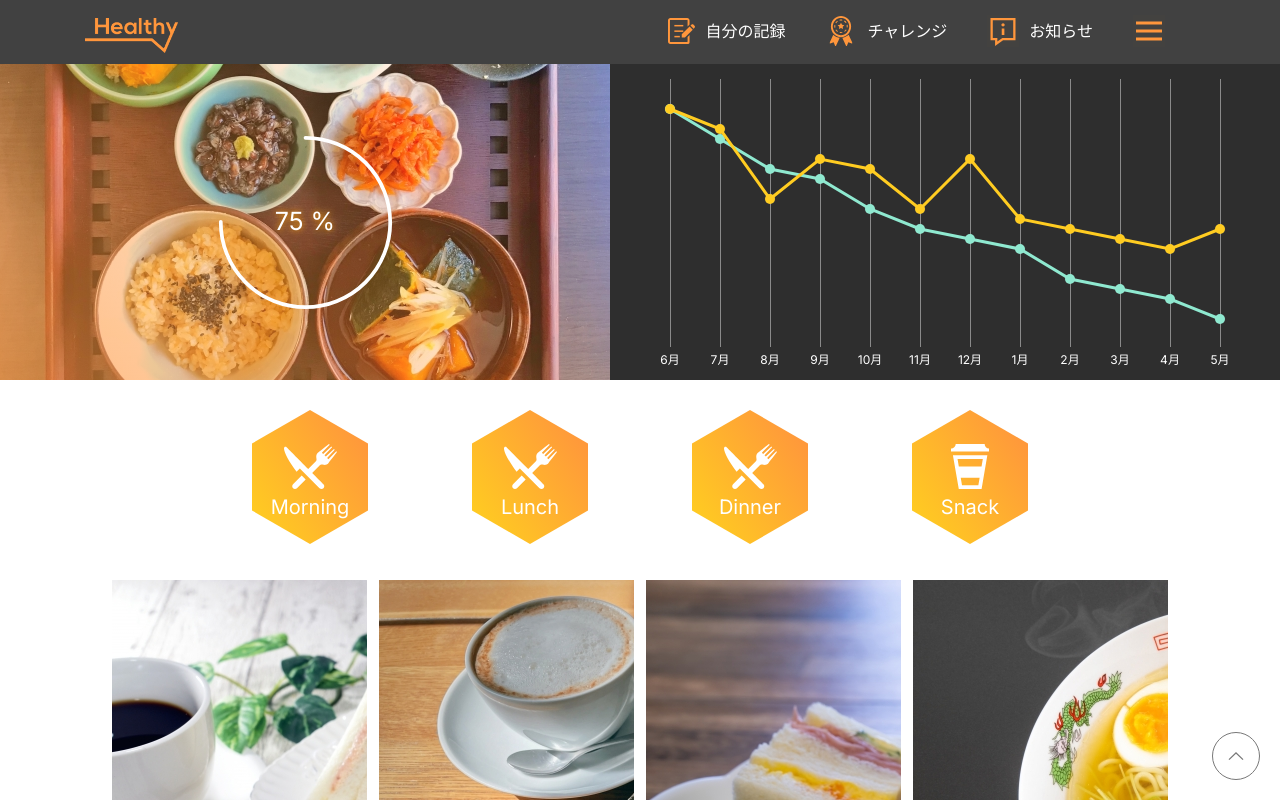
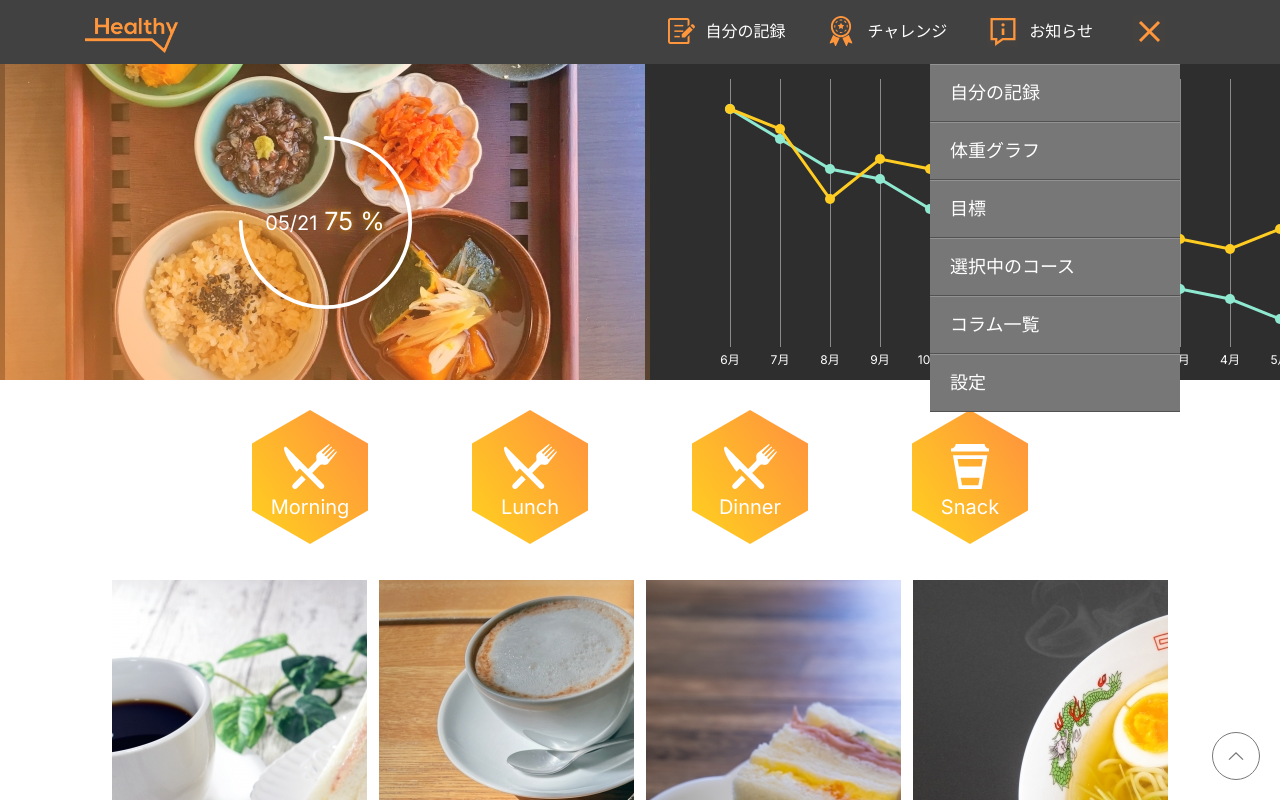
Before and after one commit to honghaijs6/healthy, a Next.js app: page / in a window 1280 px wide. Both pictures are taken after a click on the link 1154 px from the left and 32 px from the top of the page. Shown: the top 800 px of the page. Built offline with nearby package versions, Linux system fonts and the light colour scheme.

Commit message:
update fix responsive

```diff
--- a/pages/components/CircleProgressBar.tsx
+++ b/pages/components/CircleProgressBar.tsx
@@ -12,7 +12,10 @@ const CirleProgressBar = ({ percentage = 0 }) => {
                 />
             </svg>
             <label style={{ display: 'grid', fontSize: 25, placeItems: 'center', width: 181, height: 181, position: 'absolute', top: 0, left: 0, }}>
-                <span style={{ textShadow: '0px 0px 6px #FCA500' }}> {percentage} %</span>
+                <div>
+                    <small>05/21</small>
+                    <span style={{ textShadow: '0px 0px 6px #FCA500' }}> {percentage} %</span>
+                </div>
             </label>
         </div>
     )
--- a/pages/components/Icon.tsx
+++ b/pages/components/Icon.tsx
@@ -79,6 +79,15 @@ const Icon: React.FC<IconProps> = ({ name = 'note', size = 20, color = '#FF963C'
                 <path d="M14.5853 9.04198L8.00029 2.65788L1.41525 9.04198L0.539062 8.19253L8.0003 0.958984L15.4615 8.19253L14.5853 9.04198Z" fill={color} />
             </svg>
 
+        ),
+
+        close: (
+            <svg height={size} viewBox="0 0 32 32" fill="none" xmlns="http://www.w3.org/2000/svg">
+                <rect opacity="0.01" width="32" height="32" fill={color} />
+                <path d="M7 7L26 26" stroke={color} stroke-width="3" />
+                <path d="M7 26L26 7" stroke={color} stroke-width="3" />
+            </svg>
+
         )
     }
 
--- a/pages/components/LineChart.tsx
+++ b/pages/components/LineChart.tsx
@@ -107,7 +107,7 @@ const BODY_FAT_2 = [
 
 const drawLine = (arr: number[] = [], COLUMN_WIDTH: number = 50) => {
     return arr.map((item, index) => {
-        const stt = index + 1;
+        const stt: number = index + 1;
         const obj = {
             x: stt * COLUMN_WIDTH,
             y: item
@@ -124,8 +124,10 @@ interface LineChartProps {
     date?: string
     style?: React.CSSProperties
     svgStyle?: React.CSSProperties
+
+    onLineClick?(line: string): void
 }
-const LineChart: React.FC<LineChartProps> = ({ columnWidth = 50, type = "small", title = '', date = '', style = {}, svgStyle = {} }) => {
+const LineChart: React.FC<LineChartProps> = ({ onLineClick = (line: string) => { }, columnWidth = 50, type = "small", title = '', date = '', style = {}, svgStyle = {} }) => {
 
     const [COLUMN_WIDTH, setW] = useState(50);
 
@@ -188,8 +190,8 @@ const LineChart: React.FC<LineChartProps> = ({ columnWidth = 50, type = "small",
                 </g>
                 }
                 {/* LINE 1 */}
-                <polyline fill="url(#grad)" stroke="#8FE9D0" strokeWidth={3} points={bodyWeighLine} />
-                <g>
+                <polyline onClick={() => onLineClick('line_1')} className="line-1" fill="url(#grad)" stroke="#8FE9D0" strokeWidth={3} points={bodyWeighLine} />
+                <g onClick={() => onLineClick('line_1')}>
                     {
                         BODY_WEIGHT_2.map((item) => {
                             return item.value
@@ -203,8 +205,8 @@ const LineChart: React.FC<LineChartProps> = ({ columnWidth = 50, type = "small",
                 </g>
 
                 {/* LINE 2 */}
-                <polyline fill="url(#grad)" stroke="#FFCC21" strokeWidth={3} points={bodyFatLine} />
-                <g>
+                <polyline onClick={() => onLineClick('line_2')} className="line-2" fill="url(#grad)" stroke="#FFCC21" strokeWidth={3} points={bodyFatLine} />
+                <g onClick={() => onLineClick('line_2')}>
                     {
                         BODY_FAT_2.map((item) => {
                             return item.value
--- a/pages/components/SiteHeader.tsx
+++ b/pages/components/SiteHeader.tsx
@@ -1,12 +1,23 @@
+import { useEffect, useRef, useState } from "react";
 import Icon from "./Icon"
 
 const LIST = [
     { code: 'MY-RECORD', icon: 'note', title: '自分の記録', size: 26 },
     { code: 'MY-EXERCISE', icon: 'challenge', title: 'チャレンジ', size: 32 },
     { code: 'NEWS', icon: 'info', title: 'お知らせ', size: 32 },
-    { code: '', icon: 'menu', title: '', size: 32 },
+    { code: 'menu', icon: 'menu', title: '', size: 32 },
 
 ];
+
+const LIST_2 = [
+    { code: 'MY-RECORD', icon: 'note', title: '自分の記録', size: 26 },
+    { code: 'MY-EXERCISE', icon: 'challenge', title: '体重グラフ', size: 32 },
+    { code: 'NEWS', icon: 'info', title: '目標', size: 32 },
+    { code: '選択中のコース', icon: 'info', title: '選択中のコース', size: 32 },
+    { code: 'コラム一覧', icon: 'info', title: 'コラム一覧', size: 32 },
+    { code: '設定', icon: 'info', title: '設定', size: 32 },
+
+]
 
 interface iNav {
     code: string
@@ -16,40 +27,115 @@ interface iNav {
 }
 const SiteHeader = () => {
 
+    const myRef = useRef<HTMLDivElement>(null);
+    const [localState, setLocalState] = useState({
+        isOpenMenu: false
+    });
+
+
+    const _toggleMenu = () => {
+        setLocalState((prev) => {
+            return {
+                ...prev,
+                isOpenMenu: !prev.isOpenMenu
+            }
+        })
+    }
     const _navTo = (to: string) => {
 
-        document.querySelector(`[id='${to}']`)?.scrollIntoView({
-            behavior: "smooth", block: 'start', inline: 'nearest'
-        })
+
+        if (to === 'menu') {
+            _toggleMenu()
+        } else {
+            document.querySelector(`[id='${to}']`)?.scrollIntoView({
+                behavior: "smooth", block: 'start', inline: 'nearest'
+            });
+
+            setLocalState((prev) => {
+                return {
+                    ...prev,
+                    isOpenMenu: false
+                }
+            })
+        }
+
+
+
     }
 
     const _onScrollTop = () => {
         window.scrollTo({ top: 0, behavior: 'smooth' });
     }
+
+    useEffect(() => {
+
+        const handleClickOutside = (e: any) => {
+            try {
+
+                if (!myRef.current?.contains(e?.target)) {
+                    setLocalState((prev) => {
+                        return {
+                            ...prev,
+                            isOpenMenu: false
+                        }
+                    })
+                }
+
+            } catch (err) { }
+        };
+
+        document.addEventListener("mousedown", handleClickOutside);
+        return () =>
+            document.removeEventListener("mousedown", handleClickOutside);
+
+    }, [])
+
     return (
         <div className="site-header">
-            <div className="container flex">
+            <div ref={myRef} className="container flex" style={{ position: 'relative' }}>
                 <div className="LOGO">
                     <img src="/logo.png" onClick={_onScrollTop} alt="Health logo" />
                 </div>
-                <div className="NAV">
+                <div className="NAV" >
                     {
                         LIST.map((item: iNav, index: number) => {
+
+                            let myIcon = item.icon;
+                            if (myIcon === 'menu') {
+                                myIcon = localState.isOpenMenu ? 'close' : 'menu'
+                            }
+
                             return (
                                 <a key={index} onClick={() => _navTo(item?.code)}>
-                                    <Icon name={item.icon} size={item.size} />
+                                    <Icon name={myIcon} size={item.size} />
                                     {item.title}
                                 </a>
                             )
                         })
                     }
+
+
                 </div>
 
                 <div className="NAV-MOBILE">
-                    <a>
-                        <Icon name="menu" size={32} />
+                    <a onClick={_toggleMenu}>
+                        <Icon name={localState.isOpenMenu ? 'close' : 'menu'} size={32} />
                     </a>
+
                 </div>
+                <ul className={`drawMenu ${localState.isOpenMenu ? 'show' : 'hide'}`}>
+                    {
+                        LIST_2.map((item, index) => {
+
+
+                            return (
+                                <li onClick={() => _navTo(item?.code)} key={index}>
+                                    <a>{item.title}</a>
+                                </li>
+                            )
+                        })
+                    }
+                </ul>
             </div>
         </div>
     )
--- a/pages/home/SectionAchievement.tsx
+++ b/pages/home/SectionAchievement.tsx
@@ -13,7 +13,9 @@ const SectionAchievementRate = () => {
         height: 301,
         marginTop: -10,
         marginLeft: 0,
-        columnWidth: 50
+        columnWidth: 50,
+
+        percentafe: 75
     });
     const handleResize = useWindowDimensions();
 
@@ -27,13 +29,32 @@ const SectionAchievementRate = () => {
                     ...prev,
                     height: handleResize?.width > 768 ? 301 : 330,
                     marginTop: handleResize?.width > 768 ? -10 : 0,
-                    marginLeft: handleResize?.width > 768 ? 0 : -25,
+                    marginLeft: handleResize?.width > 768 ? 20 : -25,
                     columnWidth: handleResize?.width > 768 ? 50 : 38
                 }
             });
         }
 
-    }, [handleResize?.width])
+    }, [handleResize?.width]);
+
+    const onGraphLineClick = (line: string) => {
+        try {
+
+            const mix: any = {
+                line_1: 75,
+                line_2: 25
+            }
+
+            setStyle((prev) => {
+                return {
+                    ...prev,
+                    percentafe: mix[line]
+                }
+            })
+
+
+        } catch { }
+    }
 
 
     const { height, marginTop, marginLeft, columnWidth } = localStyle;
@@ -43,11 +64,19 @@ const SectionAchievementRate = () => {
                 <div className="content">
                     <div className="rate" >
 
-                        <CirleProgressBar percentage={75} />
+                        <CirleProgressBar percentage={localStyle.percentafe} />
 
                     </div>
                     <div className="graph" >
-                        <LineChart svgStyle={{ marginLeft }} columnWidth={columnWidth} style={{ height, marginTop, width: '95%' }} />
+                        <LineChart
+                            onLineClick={(line) => {
+                                onGraphLineClick(line)
+                            }}
+                            svgStyle={{ marginLeft }}
+                            columnWidth={columnWidth}
+                            style={{ height, marginTop, width: '95%' }}
+
+                        />
 
                     </div>
                 </div >
--- a/styles/achievement.scss
+++ b/styles/achievement.scss
@@ -19,7 +19,7 @@
 
 .achievement-board .rate {
 
-    width: calc(100% / 2 - 90px);
+    width: calc(100% / 2 - 50px );
 
     height: 316px;
 
--- a/styles/globals.scss
+++ b/styles/globals.scss
@@ -34,7 +34,6 @@ body {
     --organge-dark: #ea6c00;
     --blue-light: #8fe9d0;
 }
-
 
 .light {
     background-color: var(--light);
@@ -120,6 +119,35 @@ a:hover {
     color: #fff;
     display: flex;
     align-items: center;
+    position: relative;
+}
+
+ul.drawMenu {
+    right: 30px;
+    top: 54px;
+    position: absolute;
+    margin: 0px;
+    padding: 0px;
+    min-width: 250px;
+    background-color: var(--gray);
+}
+.drawMenu li {
+    list-style: none;
+    padding: 15px 20px;
+    border-bottom: 1px solid rgba(0, 0, 0, 0.3);
+    border-top: 1px solid rgba(255, 255, 255, 0.2);
+
+    font-family: 'Hiragino Kaku Gothic Pro';
+    font-style: normal;
+    font-weight: 300;
+    font-size: 18px;
+    line-height: 26px;
+
+    color: #ffffff;
+    cursor: pointer;
+}
+.drawMenu li:hover {
+    color: var(--yellow);
 }
 
 .site-header .NAV > a {
@@ -150,20 +178,17 @@ a:hover {
     padding: 50px 0px;
 }
 
-.site-footer > .wrapper{
+.site-footer > .wrapper {
     display: flex;
     flex-wrap: wrap;
 }
 
-
-
-.site-footer > .wrapper .item{
+.site-footer > .wrapper .item {
     margin-right: 40px;
 }
-.site-footer > .wrapper a.item:hover{
+.site-footer > .wrapper a.item:hover {
     color: var(--yellow) !important;
 }
-
 
 /******************* FOOD MENU ********************************/
 .section-food-menu {
@@ -198,8 +223,8 @@ a:hover {
 }
 
 .section-food-menu .content > .item {
-    background: url(/images/m01.jpg) ;
-    background-size:contain;
+    background: url(/images/m01.jpg);
+    background-size: contain;
 
     background-repeat: no-repeat;
 
@@ -211,7 +236,6 @@ a:hover {
     cursor: pointer;
 }
 .section-food-menu .content > .item:hover {
-
     box-shadow: 0px 0px 6px #fc7400;
     z-index: 2000;
 }
@@ -408,7 +432,6 @@ a:hover {
     border: 1px solid var(--yellow);
 }
 
-
 //////////////////////////////////////////////// GRID ///////////////////////////////////////////////
 
 .grid-list {
@@ -419,28 +442,19 @@ a:hover {
 .grid-2 {
     display: grid;
     grid-gap: 2em;
-    grid-template-columns: repeat(
-        auto-fit,
-        minmax(calc((100% / 2 - 2em)), 1fr)
-    );
+    grid-template-columns: repeat(auto-fit, minmax(calc((100% / 2 - 2em)), 1fr));
 }
 
 .grid-3 {
     display: grid;
     grid-gap: 2em;
-    grid-template-columns: repeat(
-        auto-fit,
-        minmax(calc((100% / 3 - 2em)), 1fr)
-    );
+    grid-template-columns: repeat(auto-fit, minmax(calc((100% / 3 - 2em)), 1fr));
 }
 
 .grid-4 {
     display: grid;
     grid-gap: 2em;
-    grid-template-columns: repeat(
-        auto-fit,
-        minmax(calc((100% / 4 - 2em)), 1fr)
-    );
+    grid-template-columns: repeat(auto-fit, minmax(calc((100% / 4 - 2em)), 1fr));
 }
 
 .split-2,
@@ -478,6 +492,19 @@ a:hover {
     width: calc(100% / 6);
 }
 
+.show {
+    display: block;
+}
+.hide {
+    display: none;
+}
+
+.line-1:hover{
+    stroke: var(--organge-dark)
+}
+.line-2:hover{
+    stroke: var(--organge-dark);
+}
 
 /*************** END GRID ***************/
 
```
